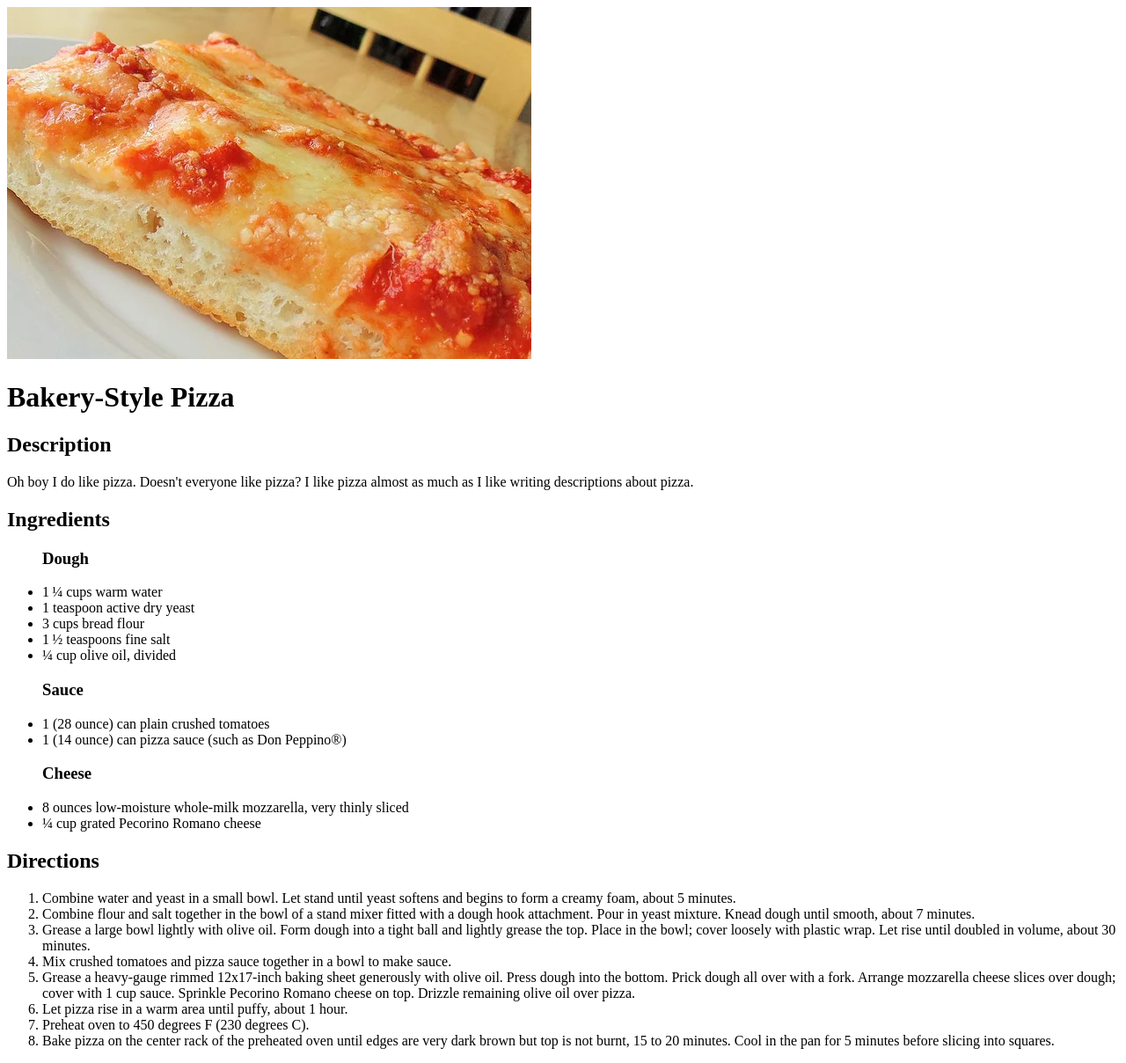
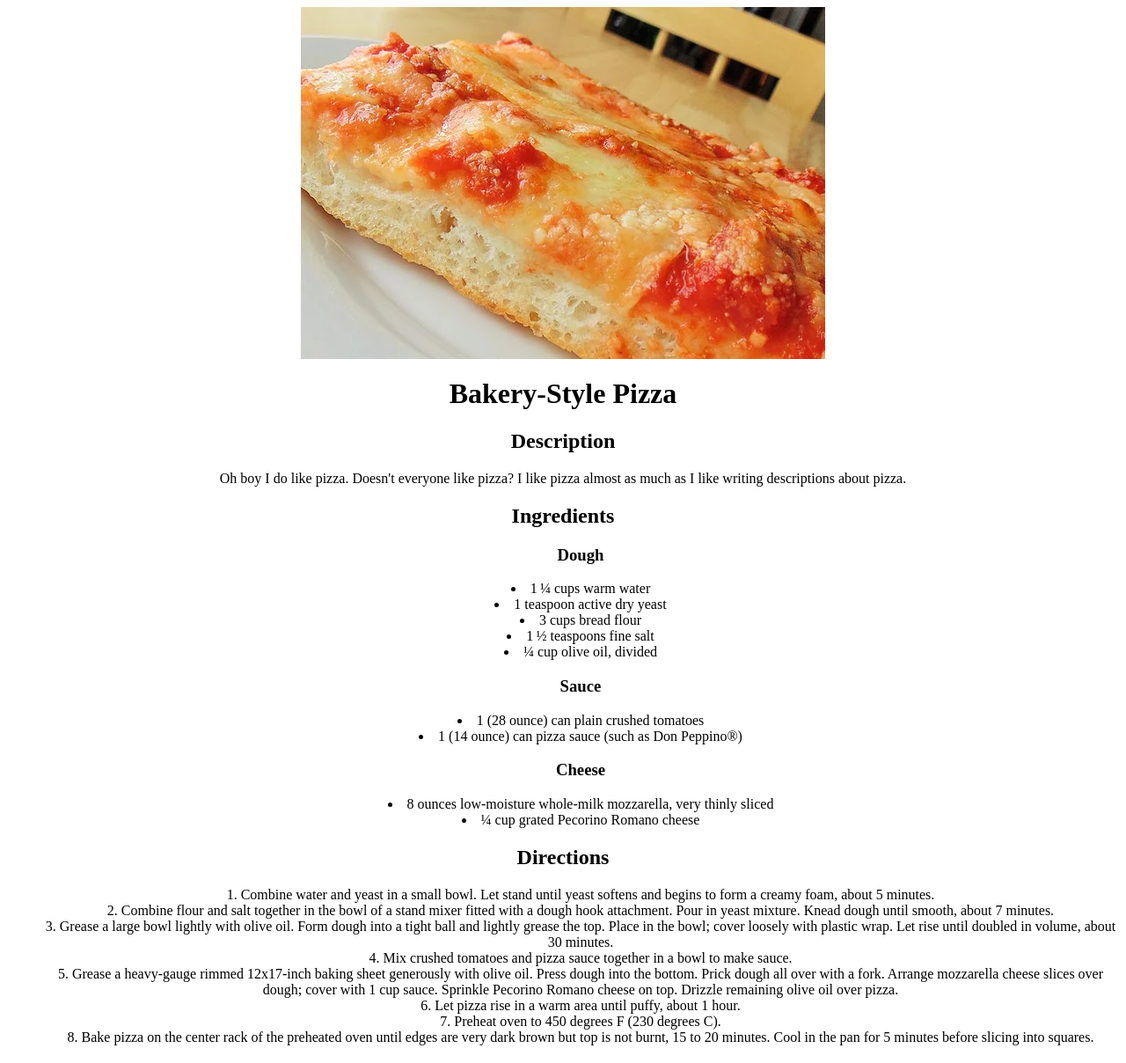
Before and after one commit to JaredKruegel/odin-recipes, a plain HTML site: page recipes/pizza.html in a window 1280 px wide. Shown: the whole page at 88% size. Drawn offline with Linux system fonts and the light colour scheme.

Commit message:
Modifications after learning CSS basics. little color, mostly spacing

```diff
--- a/recipes/pizza.html
+++ b/recipes/pizza.html
@@ -7,51 +7,52 @@
         <meta http-equiv="X-UA-Compatible" content="IE=edge">
         <meta name="viewport" content="width=device-width, initial-scale=1.0">
         <title>Bakery-Style Pizza</title>
+        <link rel="stylesheet" href="style.css">
 
     </head>
 
     <body>
 
-        <img src="pizza.webp" alt="Photo of pizza">
-        <h1>Bakery-Style Pizza</h1>
+        <img src="pizza.webp" class="photo" alt="Photo of pizza">
+        <h1 class="head">Bakery-Style Pizza</h1>
 
-        <h2>Description</h2>
-        <p>Oh boy I do like pizza. Doesn't everyone like pizza? I like pizza almost as much
+        <h2 class="head">Description</h2>
+        <p class="para">Oh boy I do like pizza. Doesn't everyone like pizza? I like pizza almost as much
             as I like writing descriptions about pizza.
         </p>
 
         <!--- For this one I got to do headers for different ingredients
         not much different, but its more or less the first time I had
         to be "intuitive" in this course -->
-        <h2>Ingredients</h2>
-        <ul>
+        <h2 class ="head">Ingredients</h2>
+        <ul class="unorder">
 
-            <h3>Dough</h3>
-            <li>1 ¼ cups warm water </li>
-            <li>1 teaspoon active dry yeast </li>
-            <li>3 cups bread flour </li>
-            <li>1 ½ teaspoons fine salt </li>
-            <li>¼ cup olive oil, divided </li>
+            <h3 class ="subhead">Dough</h3>
+            <li class ="ing">1 ¼ cups warm water </li>
+            <li class ="ing">1 teaspoon active dry yeast </li>
+            <li class ="ing">3 cups bread flour </li>
+            <li class ="ing">1 ½ teaspoons fine salt </li>
+            <li class ="ing">¼ cup olive oil, divided </li>
 
-            <h3>Sauce</h3>
-            <li>1 (28 ounce) can plain crushed tomatoes </li>
-            <li>1 (14 ounce) can pizza sauce (such as Don Peppino®) </li>
+            <h3 class ="subhead">Sauce</h3>
+            <li class ="ing">1 (28 ounce) can plain crushed tomatoes </li>
+            <li class ="ing">1 (14 ounce) can pizza sauce (such as Don Peppino®) </li>
 
-            <h3>Cheese</h3>
-            <li>8 ounces low-moisture whole-milk mozzarella, very thinly sliced </li>
-            <li>¼ cup grated Pecorino Romano cheese </li>
+            <h3 class="subhead">Cheese</h3>
+            <li class="ing">8 ounces low-moisture whole-milk mozzarella, very thinly sliced </li>
+            <li class="ing">¼ cup grated Pecorino Romano cheese </li>
         </ul>
 
-        <h2>Directions</h2>
-        <ol>
-            <li>Combine water and yeast in a small bowl. Let stand until yeast softens and begins to form a creamy foam, about 5 minutes.</li>
-            <li>Combine flour and salt together in the bowl of a stand mixer fitted with a dough hook attachment. Pour in yeast mixture. Knead dough until smooth, about 7 minutes.</li>
-            <li>Grease a large bowl lightly with olive oil. Form dough into a tight ball and lightly grease the top. Place in the bowl; cover loosely with plastic wrap. Let rise until doubled in volume, about 30 minutes.</li>
-            <li>Mix crushed tomatoes and pizza sauce together in a bowl to make sauce.</li>
-            <li>Grease a heavy-gauge rimmed 12x17-inch baking sheet generously with olive oil. Press dough into the bottom. Prick dough all over with a fork. Arrange mozzarella cheese slices over dough; cover with 1 cup sauce. Sprinkle Pecorino Romano cheese on top. Drizzle remaining olive oil over pizza.</li>
-            <li>Let pizza rise in a warm area until puffy, about 1 hour.</li>
-            <li>Preheat oven to 450 degrees F (230 degrees C).</li>
-            <li>Bake pizza on the center rack of the preheated oven until edges are very dark brown but top is not burnt, 15 to 20 minutes. Cool in the pan for 5 minutes before slicing into squares.</li>
+        <h2 class="head">Directions</h2>
+        <ol class="order">
+            <li >Combine water and yeast in a small bowl. Let stand until yeast softens and begins to form a creamy foam, about 5 minutes.</li>
+            <li >Combine flour and salt together in the bowl of a stand mixer fitted with a dough hook attachment. Pour in yeast mixture. Knead dough until smooth, about 7 minutes.</li>
+            <li >Grease a large bowl lightly with olive oil. Form dough into a tight ball and lightly grease the top. Place in the bowl; cover loosely with plastic wrap. Let rise until doubled in volume, about 30 minutes.</li>
+            <li >Mix crushed tomatoes and pizza sauce together in a bowl to make sauce.</li>
+            <li >Grease a heavy-gauge rimmed 12x17-inch baking sheet generously with olive oil. Press dough into the bottom. Prick dough all over with a fork. Arrange mozzarella cheese slices over dough; cover with 1 cup sauce. Sprinkle Pecorino Romano cheese on top. Drizzle remaining olive oil over pizza.</li>
+            <li >Let pizza rise in a warm area until puffy, about 1 hour.</li>
+            <li >Preheat oven to 450 degrees F (230 degrees C).</li>
+            <li >Bake pizza on the center rack of the preheated oven until edges are very dark brown but top is not burnt, 15 to 20 minutes. Cool in the pan for 5 minutes before slicing into squares.</li>
         </ol>
 
 
--- /dev/null
+++ b/recipes/style.css
@@ -0,0 +1,25 @@
+.head {
+    text-align: center
+}
+
+.order {
+    text-align: center;
+    list-style-position: inside;
+}
+
+.unorder {
+    text-align: center;
+    list-style-position: inside;
+}
+
+.para {
+    text-align: center;
+}
+
+.photo {
+    display: block;
+    margin-left: auto;
+    margin-right: auto;
+    width: auto;
+    height: 400px;
+}
--- /dev/null
+++ b/style.css
@@ -0,0 +1,30 @@
+.cooka {
+    font-size: 34px;
+    color: purple;
+    text-align: center;
+}
+
+.photo {
+    display: block;
+    margin-left: 760px;
+    margin-right: auto;
+    width: auto;
+    height: 400px;
+}
+
+.recipe {
+    text-align: center;
+    font-size: 24px;
+}
+
+.recipe.one {
+    color: green;
+}
+
+.recipe.two {
+    color: rgb(220,220,220);
+}
+
+.recipe.three {
+    color: red;
+}
```
Also changed, not shown: index.html (+6 -4 lines), recipes/kebab.html (+10 -8 lines), recipes/lasagna.html (+9 -8 lines), chef.jpg (added).
